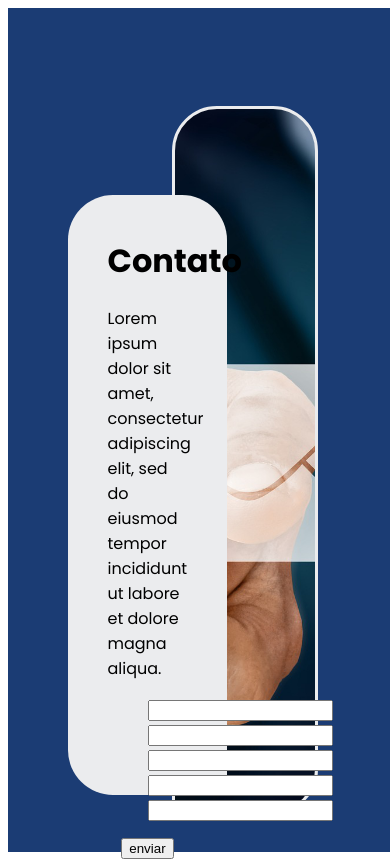
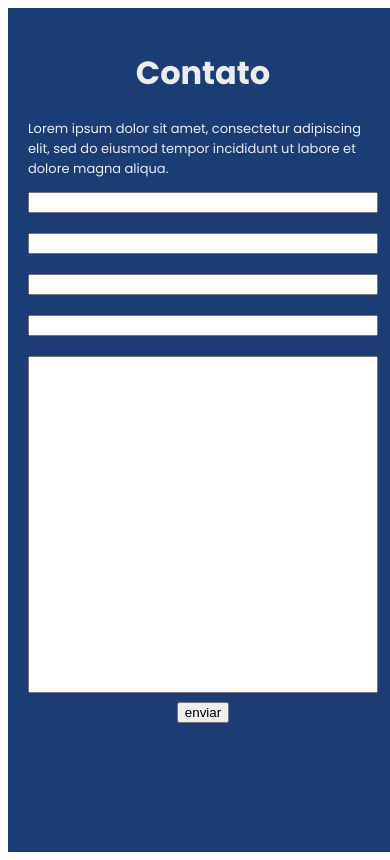
Before and after one commit to citi-onboarding/Agreste-Consultoria-Jr, a React (Create React App) app in the folder client/: page / in a window 390 px wide. Built offline with nearby package versions, Linux system fonts and the light colour scheme.

Commit message:
feat(feature/contact-page): add mobile responsive

```diff
--- a/client/src/pages/contactPage/ContactPage.css
+++ b/client/src/pages/contactPage/ContactPage.css
@@ -1,5 +1,24 @@
 @import url('https://fonts.googleapis.com/css2?family=Poppins:ital,wght@0,100;0,200;0,300;0,400;0,500;0,600;0,700;0,800;0,900;1,100;1,200;1,300;1,400;1,500;1,600;1,700;1,800;1,900&display=swap');
 
+.page-container{
+    background-color: #1B3C74;
+    font-family: 'Poppins', sans-serif;
+    width: 100vw;
+    height: 100vh;
+    margin: 0 auto;
+}
+
+.h1{
+    font-weight: bold;
+}
+
+.botao{
+    display: flex;
+    justify-content: center;
+    align-items: center;
+}
+
+@media screen and  (min-width: 781px){
     .page-container{
         display: flex;
         justify-content: flex-start;
@@ -8,9 +27,6 @@
         margin: 0 auto;
         width: 100vw;
         height: 100vh;
-    background-color: #1B3C74;
-    font-family: 'Poppins', sans-serif;
-    font-style: normal;
         padding: 40px 40px 10px 40px;
         box-sizing: border-box;
     }
@@ -46,16 +62,76 @@
         border-radius: 45px 45px 45px 0px;
     }
 
-.h1{
-    font-weight: bold;
+    .contact-input{
+      display: grid;
+      grid-template-rows: repeat(4) 1fr;
+      grid-gap: 10px;
     }
 
-.botao{
+    .nome, .e-mail, .assunto{
+        width: 100%;
+        box-sizing: border-box;
+    }
+
+    .e-mail-telefone{
+        width: 100%;
         display: flex;
-    justify-content: center;
-    align-items: center;
+        align-items: flex-end;
+        justify-content: flex-end;
+    }
+
+    .telefone{
+        width: 100%;
+        margin-left: 20px;
+    }
+
+    .mensagem{
+        width: 100%;
+        height: 50px;
+        margin-bottom: 40px;
+        box-sizing: border-box;
+    }
 }
 
 @media screen and  (max-width: 780px) {
 
+    h1{
+        text-align: center;
     }
+
+    p{
+        font-size: small;
+    }
+
+    .image-contact{
+        display: none;
+    }
+
+    .contact-container{
+        background-color: none;
+        padding: 20px;
+        box-sizing: border-box;
+        color: #EBECEE;
+    }
+
+    .contact-input, .e-mail-telefone{
+        display: flex;
+        flex-direction: column;
+        align-items: center;
+        gap: 20px;
+    }
+
+    .nome, .e-mail, .assunto, .telefone, .mensagem{
+        width: 100%;
+        box-sizing: border-box;
+    }
+
+    .e-mail-telefone{
+        width: 100%;
+    }
+
+    .mensagem{
+        height: 40vh;
+        margin-bottom: 1vh;
+    }
+}
--- a/client/src/pages/contactPage/ContactPage.jsx
+++ b/client/src/pages/contactPage/ContactPage.jsx
@@ -13,12 +13,13 @@ export default function ContactPage(){
                         <h1>Contato</h1>
                         <p>Lorem ipsum dolor sit amet, consectetur adipiscing elit, sed do eiusmod tempor incididunt ut labore et dolore magna aliqua.</p>
                         <div className='contact-input'>
-                            <ul>
-                                <ui> <input></input> </ui>
-                                <ui> <input></input> <input></input> </ui>
-                                <ui> <input></input> </ui>
-                                <ui>  <input></input> </ui>
-                            </ul>
+                                <input className="nome"></input>
+                                <div className="e-mail-telefone">
+                                    <input className="e-mail"></input>
+                                    <input className="telefone"></input>
+                                </div>
+                                <input className="assunto"></input>
+                                <input className="mensagem"></input>
                         </div>
                         <div className='botao'>
                             <button> enviar </button>
```
Lines whose indentation alone changed are shown as unchanged.
